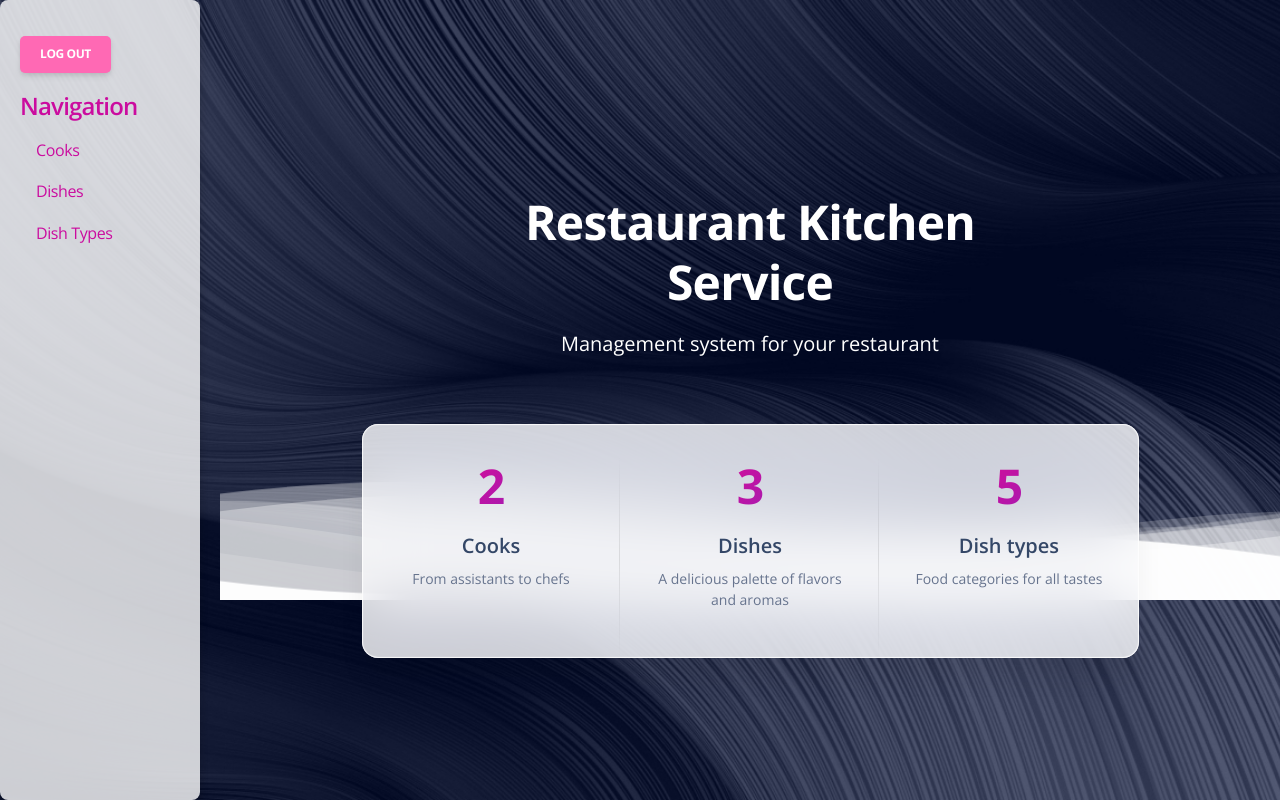
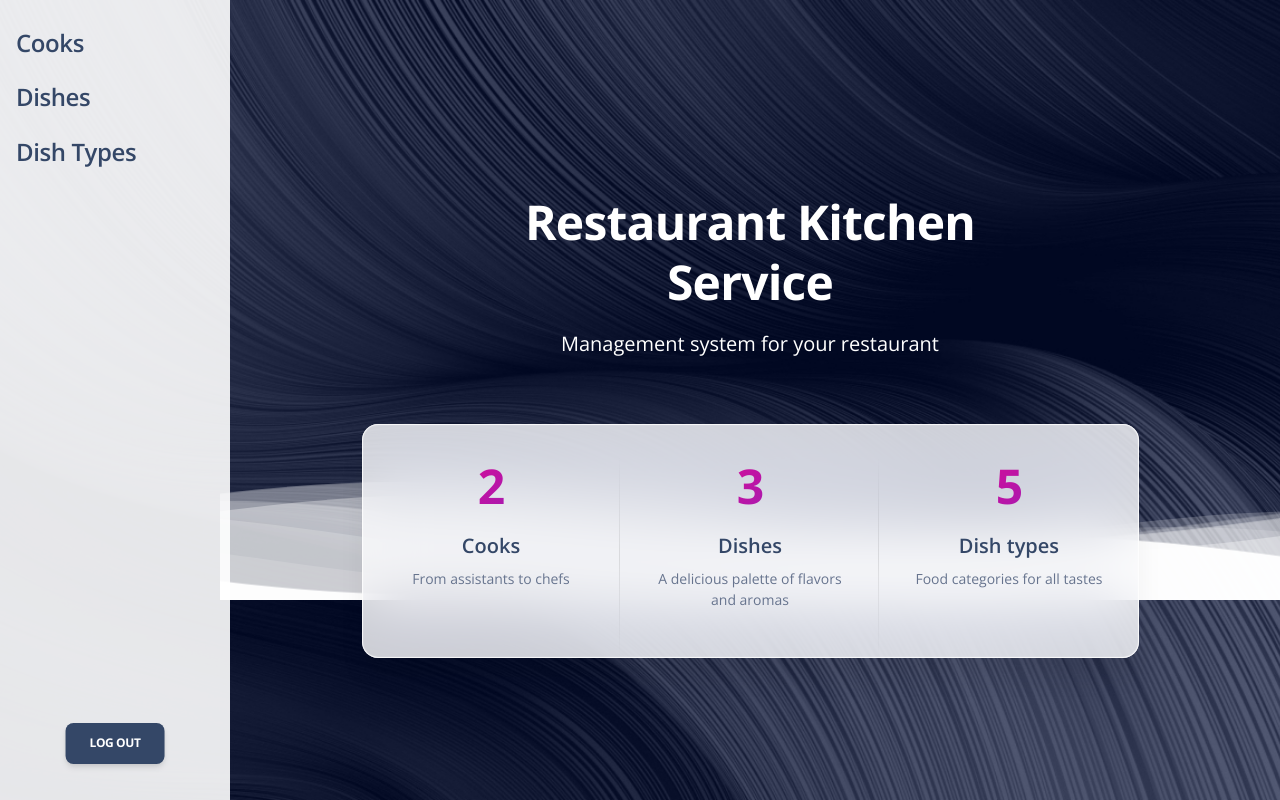
Before and after one commit to Postpostman/restaurant_kitchen_service, a Django app: page / in a window 1280 px wide. Run offline with Django 5.2, Linux system fonts and the light colour scheme; a user stored in the database is signed in; data comes from the database, SQL or seed files in the repository; both versions use the stored data as it was after the commit; some libraries are stand-ins or nearby versions.

Commit message:
transferred logout button from top to bottom, transferred sidebar inclusion from index.html to base_sections.html, add design for logout button and sidebar elements

```diff
--- a/templates/includes/sidebar.html
+++ b/templates/includes/sidebar.html
@@ -1,18 +1,24 @@
-<div class="pt-3 pb-4" id="count-stats">
-  <a href="{% url 'logout' %}" class="btn"
-     style="background-color: #FF69B4; color: white; border: none; padding: 10px 20px; text-align: center; display: inline-block; border-radius: 5px; text-decoration: none;">
-    Log out
-  </a>
-  <h4 class="text-primary">Navigation</h4>
+{% load i18n %}
+
+<div class="pt-3 pb-4" id="count-stats" style="position: fixed; top: 0; left: 0; height: 100%; width: 230px; background-color: rgba(255, 255, 255, 0.9); z-index: 100;">
   <ul class="nav flex-column">
     <li class="nav-item">
-      <a class="nav-link" href="{% url 'restaurant_kitchen:cook_list' %}">Cooks</a>
+      <a class="nav-link text-dark fs-4 fw-bold" href="{% url 'restaurant_kitchen:cook_list' %}">Cooks</a>
     </li>
     <li class="nav-item">
-      <a class="nav-link" href="{% url 'restaurant_kitchen:dish_list' %}">Dishes</a>
+      <a class="nav-link text-dark fs-4 fw-bold" href="{% url 'restaurant_kitchen:dish_list' %}">Dishes</a>
     </li>
     <li class="nav-item">
-      <a class="nav-link" href="{% url 'restaurant_kitchen:dish_type_list' %}">Dish Types</a>
+      <a class="nav-link text-dark fs-4 fw-bold" href="{% url 'restaurant_kitchen:dish_type_list' %}">Dish Types</a>
     </li>
   </ul>
+
+  <div style="position: absolute; bottom: 20px; left: 50%; transform: translateX(-50%);">
+    <form id="logout-form" method="post" action="{% url 'logout' %}">
+      {% csrf_token %}
+      <button type="submit" class="btn btn-dark">
+        {% trans "Log out" %}
+      </button>
+    </form>
+  </div>
 </div>
--- a/templates/index.html
+++ b/templates/index.html
@@ -19,17 +19,6 @@
       z-index: -1;">
   </div>
 
-  <div class="sidebar" style="
-       background-color: rgba(255, 255, 255, 0.8); /* Залишили напівпрозорий білий */
-       padding: 20px;
-       border-radius: 8px;
-       box-shadow: 0 4px 8px rgba(0, 0, 0, 0.2);
-       width: 200px; /* Зменшена ширина */
-       height: 100vh; /* Висота на всю сторінку */
-       position: fixed;
-       z-index: 1;">
-    {% include 'includes/sidebar.html' %}
-  </div>
 
   <!-- Main Content -->
   <div class="col" style="margin-left: 220px;">
--- a/templates/layouts/base_sections.html
+++ b/templates/layouts/base_sections.html
@@ -16,7 +16,7 @@
 
 <head>
 
-<meta charset="utf-8" />
+  <meta charset="utf-8"/>
   <meta name="viewport" content="width=device-width, initial-scale=1, shrink-to-fit=no">
 
   <link rel="apple-touch-icon" sizes="76x76" href="{% static 'img/apple-icon.png' %}">
@@ -26,18 +26,18 @@
     Soft UI Design System by Creative Tim
   </title>
   <!--     Fonts and icons     -->
-<link href="https://fonts.googleapis.com/css?family=Open+Sans:300,400,600,700" rel="stylesheet" />
+  <link href="https://fonts.googleapis.com/css?family=Open+Sans:300,400,600,700" rel="stylesheet"/>
 
   <!-- Nucleo Icons -->
-<link href="{% static 'css/nucleo-icons.css' %}" rel="stylesheet" />
-<link href="{% static 'css/nucleo-svg.css' %}" rel="stylesheet" />
+  <link href="{% static 'css/nucleo-icons.css' %}" rel="stylesheet"/>
+  <link href="{% static 'css/nucleo-svg.css' %}" rel="stylesheet"/>
 
   <!-- Font Awesome Icons -->
   <script src="https://kit.fontawesome.com/42d5adcbca.js" crossorigin="anonymous"></script>
-<link href="{% static 'css/nucleo-svg.css' %}" rel="stylesheet" />
+  <link href="{% static 'css/nucleo-svg.css' %}" rel="stylesheet"/>
 
   <!-- CSS Files -->
-<link id="pagestyle" href="{% static 'css/soft-design-system.css' %}" rel="stylesheet" />
+  <link id="pagestyle" href="{% static 'css/soft-design-system.css' %}" rel="stylesheet"/>
 </head>
 
 <body {% block body %}{% endblock body %} >
@@ -46,5 +46,9 @@
 
 {% include 'includes/scripts.html' %}
 
+{% block sidebar %}
+  {% include "includes/sidebar.html" %}
+{% endblock %}
+
 </body>
 </html>
--- a/templates/registration/logout.html
+++ b/templates/registration/logout.html
@@ -2,5 +2,5 @@
 
 <form id="logout-form" method="post" action="{% url 'logout' %}">
   {% csrf_token %}
-  <button type="submit">{% translate "Log out" %}</button>
+  <button type="submit" class="btn btn-dark">{% translate "Log out" %}</button>
 </form>
```
Also changed, not shown: db.sqlite3, service/migrations/0003_alter_dish_options_alter_dishtype_options.py (added). Lines whose indentation alone changed are shown as unchanged.
